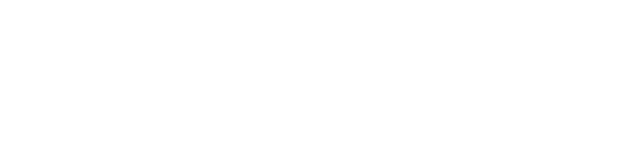
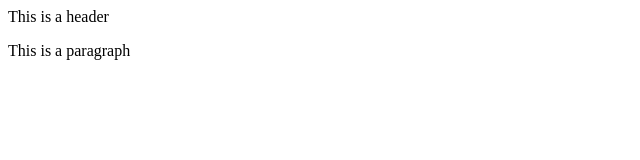
Before and after one commit to lqpham21/TributePage, a plain HTML site: page index.html in a window 1280 px wide. Shown: the whole page, without its empty margins (0-640 px from the left). Drawn offline with Linux system fonts and the light colour scheme.

Commit message:
added to body

```diff
--- a/index.html
+++ b/index.html
@@ -7,6 +7,7 @@
     <title>Document</title>
 </head>
 <body>
-
+    <h>This is a header</h>
+    <p>This is a paragraph</p>
 </body>
 </html>
```
